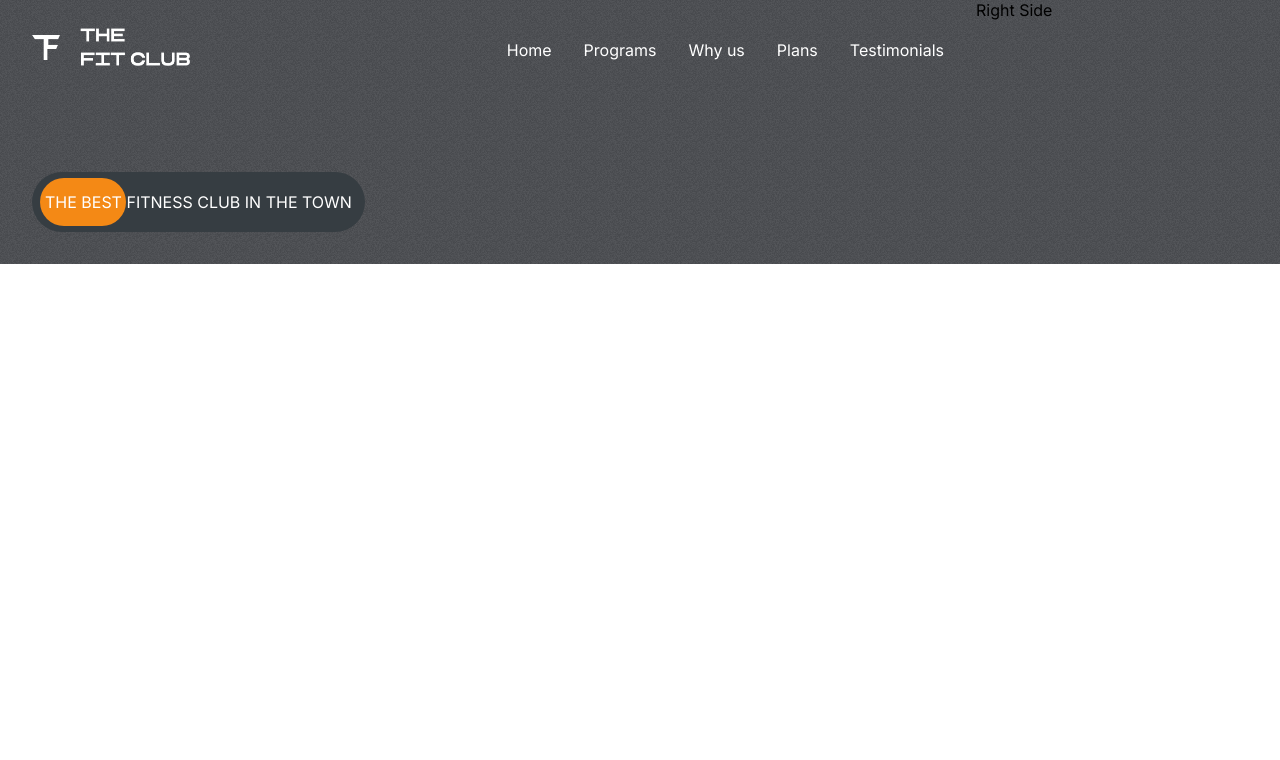
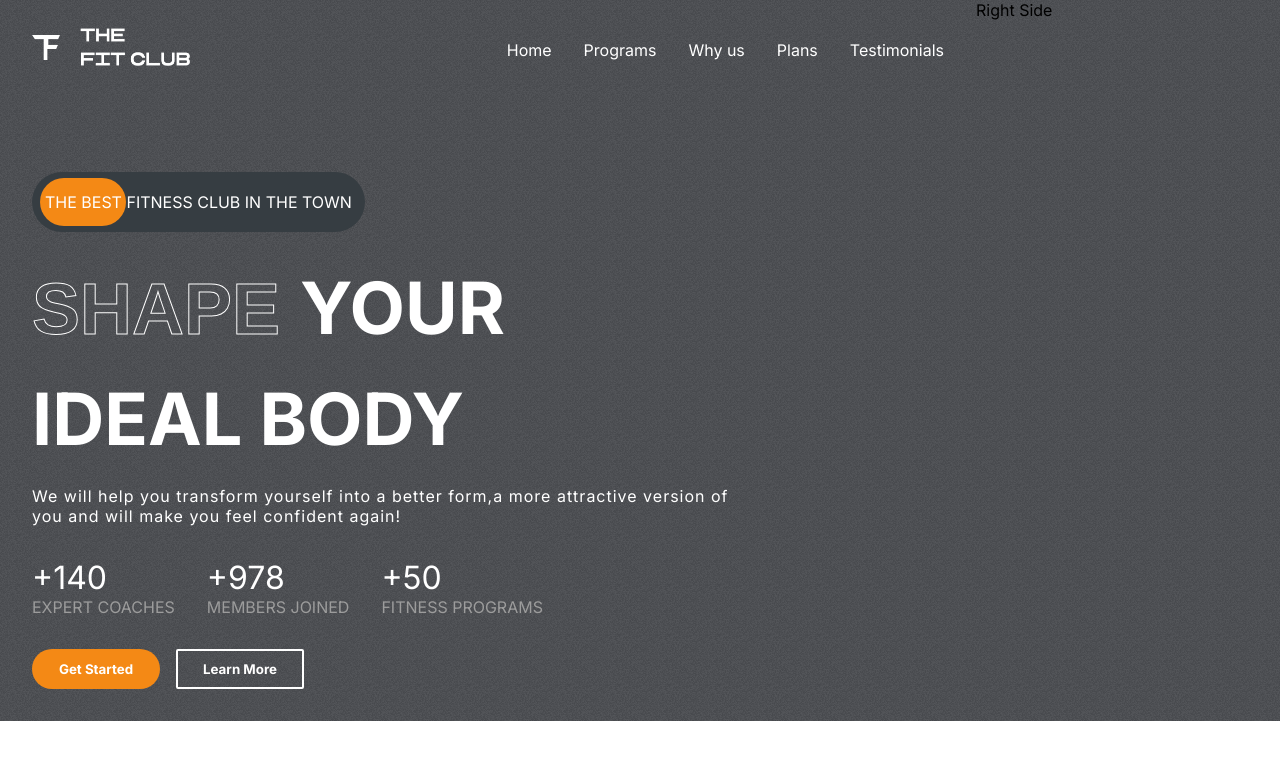
Before and after one commit to Ankitsingh6299/MyGym, a React (Create React App) app: page / in a window 1280 px wide. Shown: the top 760 px of the page. Built offline with nearby package versions, Linux system fonts and the light colour scheme.

Commit message:
Header left section completed

```diff
--- a/src/App.css
+++ b/src/App.css
@@ -21,3 +21,22 @@
 ::-webkit-scrollbar{
   display: none;
 }
+.stroke-text{
+  color: transparent;
+  font-family: Arial, Helvetica, sans-serif;
+  -webkit-text-stroke-width: 1px;
+  -webkit-text-stroke-color: white;
+}
+.btn{
+  background-color: white;
+  padding: 0.5rem;
+  font-weight: bold;
+  border: 4px solid transparent;
+  transition: 300ms all;
+  display: flex;
+  align-items: center;
+  justify-content: center;
+}
+.btn:hover{
+  cursor: pointer;
+}
--- a/src/components/Hero.css
+++ b/src/components/Hero.css
@@ -40,3 +40,55 @@
     background-color: var(--orange);
     z-index: 1;
 }
+.hero-text{
+    display: flex;
+    gap: 1.5rem;
+    flex-direction: column;
+    text-transform: uppercase;
+    font-size: 4.5rem;
+    font-weight: bold;
+    color: white;
+    text-overflow: inherit;
+}
+.hero-text>div:nth-of-type(3){
+    font-size: 1rem;
+    font-weight: 200;
+    text-transform: none;
+    letter-spacing: 1px;
+    width: 80%;
+}
+.figures{
+    display: flex;
+    gap: 2rem;
+}
+.figures>div{
+    display: flex;
+    flex-direction: column;
+}
+
+.figures>div>span:nth-of-type(1){
+    color: white;
+    font-size: 2rem;
+}
+.figures>div>span:nth-of-type(2){
+    color: var(--gray);
+    text-transform: uppercase;
+}
+.hero-buttons{
+    display: flex;
+    gap: 1rem;
+    font-weight: normal;
+}
+.hero-buttons>:nth-child(1){
+    color: white;
+    background-color: var(--orange);
+    width: 8rem;
+    border-radius: 20px
+}
+.hero-buttons>:nth-child(2){
+    color: white;
+    background-color: transparent;
+    width: 8rem;
+    border: 2px solid;
+    border-radius: 2px;
+}
--- a/src/components/Hero.js
+++ b/src/components/Hero.js
@@ -10,6 +10,39 @@
             <div></div>
             <span>the best fitness club in the town</span>
         </div>
+        <div className='hero-text'>
+          <div>
+            <span className='stroke-text'>Shape </span>
+            <span>Your</span>
+          </div>
+
+          <div>
+            <span>Ideal Body</span>
+          </div>
+
+          <div>
+            <span>We will help you transform yourself into a better form,a more attractive version of you and will make you feel confident again!</span>
+          </div>
+        </div>
+        <div className='figures'>
+          <div>
+            <span>+140</span>
+            <span>Expert Coaches</span>
+          </div>
+          <div>
+          <span>+978</span>
+            <span>Members Joined</span>
+          </div>
+          <div>
+          <span>+50</span>
+            <span>Fitness programs</span>
+          </div>
+        </div>
+
+        <div className='hero-buttons'>
+          <button className='btn'>Get Started</button>
+          <button className='btn'>Learn More</button>
+        </div>
         </div>
         <div className='right-h'>Right Side</div>
     </div>
```
